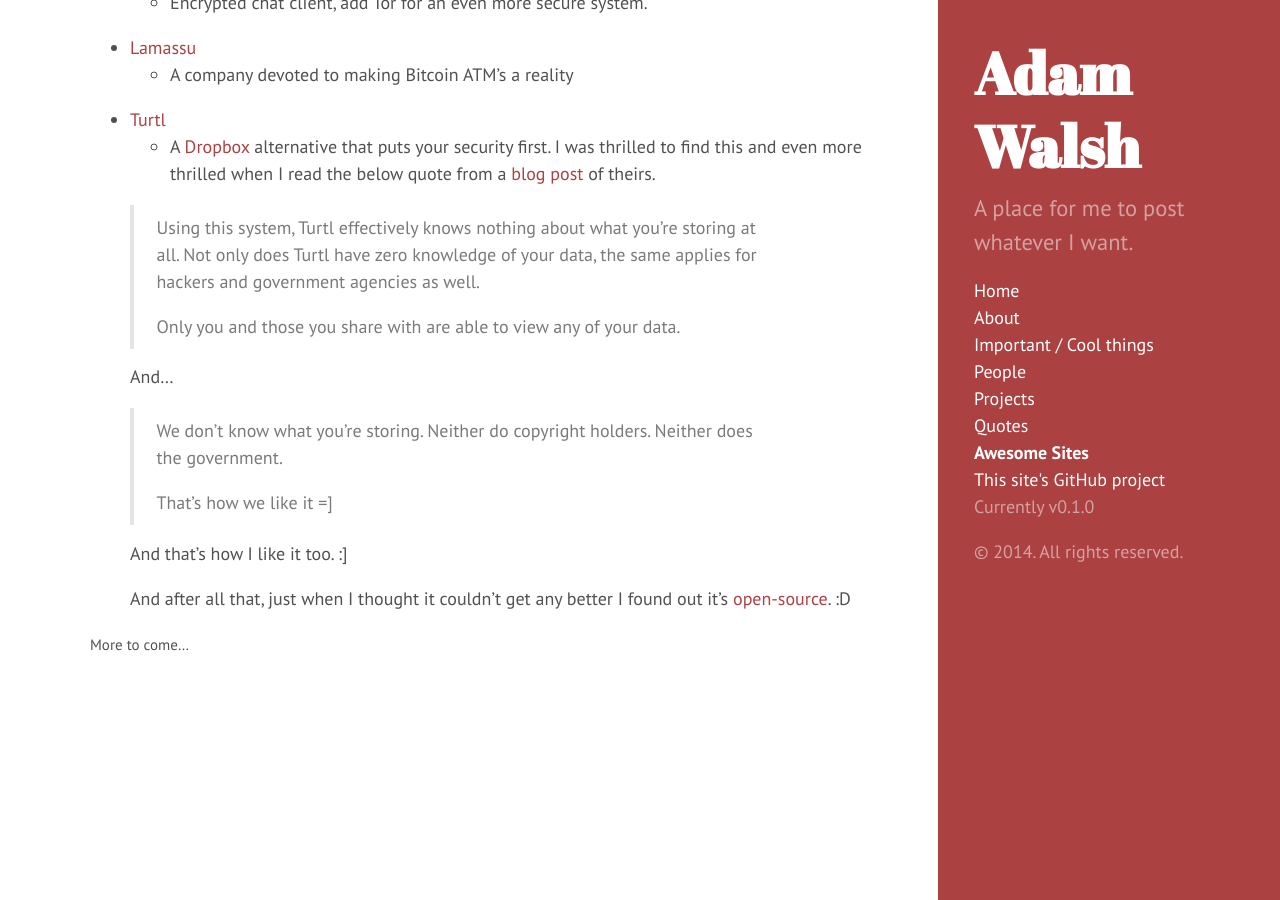
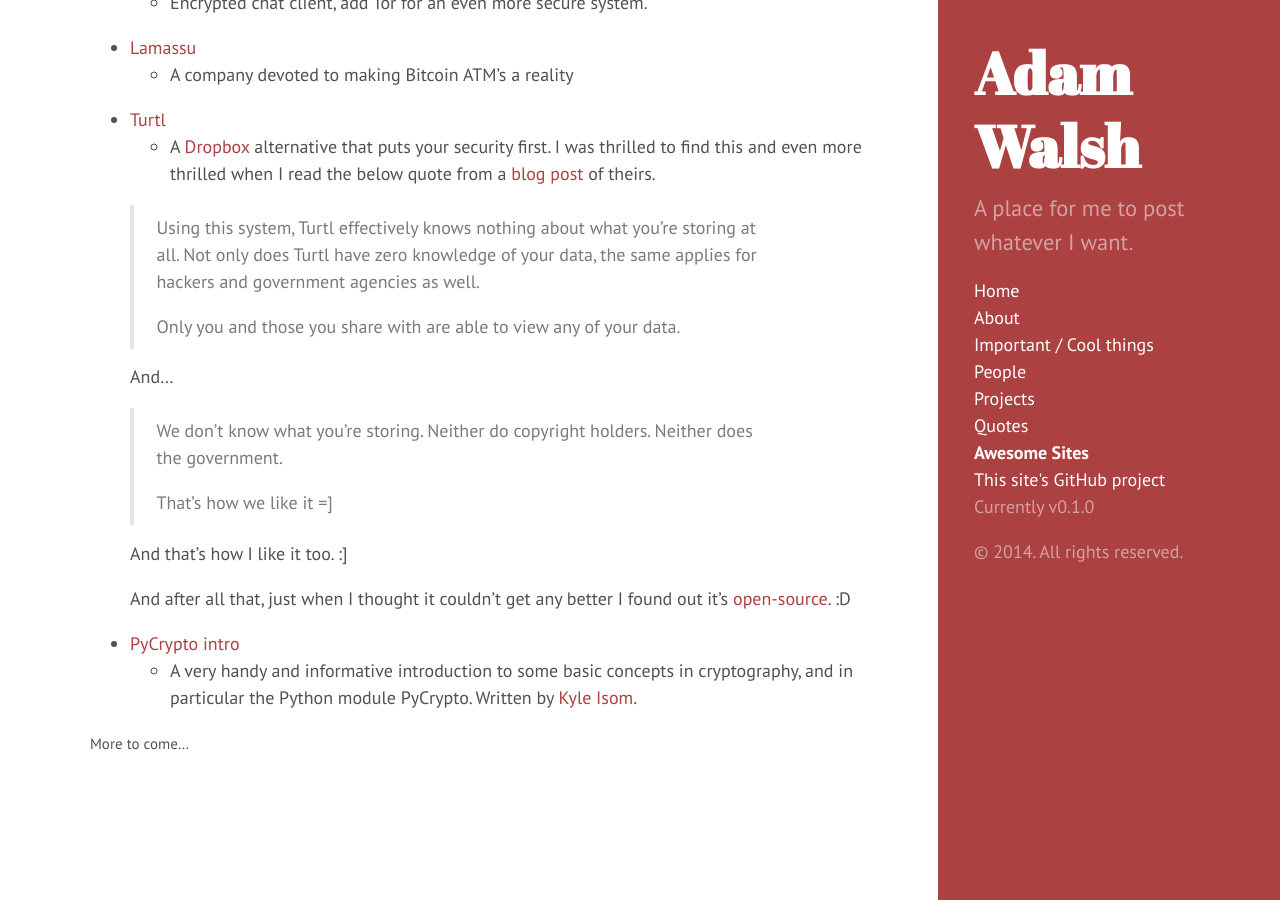
Before and after one commit to walshie4/walshie4.github.io, a Jekyll site: the page built from sites.md, in a window 1280 px wide and 900 px high, scrolled down 731 px. Built offline with Jekyll 4.4.1, drawn with Linux system fonts in a browser that asks for light colours; Markdown is read by kramdown in place of the engine named in the settings.

Commit message:
Added pycrypto tutorial to sites page

```diff
--- a/sites.md
+++ b/sites.md
@@ -50,4 +50,8 @@
 
     And after all that, just when I thought it couldn't get any better I found out it's [open-source](https://github.com/turtl). :D
 
+* [PyCrypto intro](http://kyleisom.net/downloads/crypto_intro.pdf)
+    * A very handy and informative introduction to some basic concepts in cryptography, and in particular the Python module
+    PyCrypto. Written by [Kyle Isom](http://kyleisom.net/about/).
+
 <small>More to come...</small>
```
